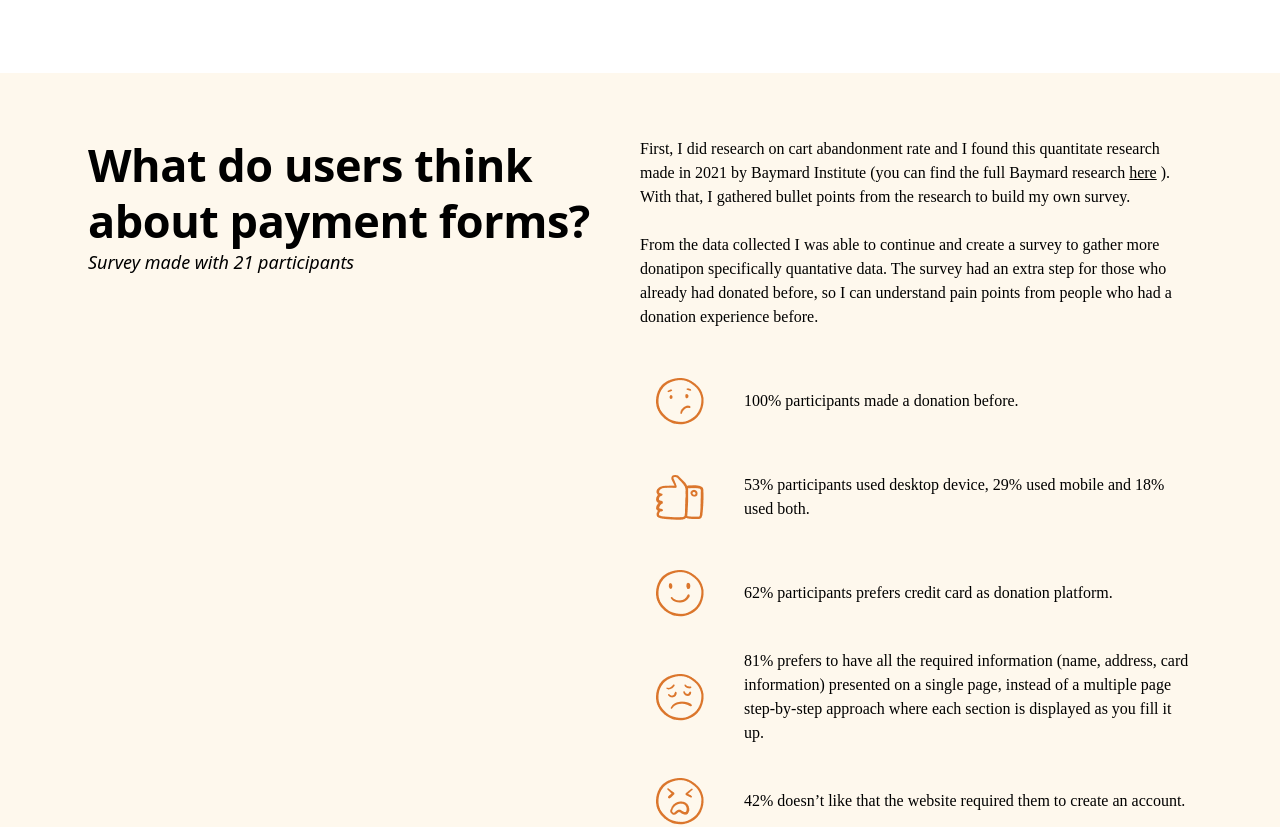
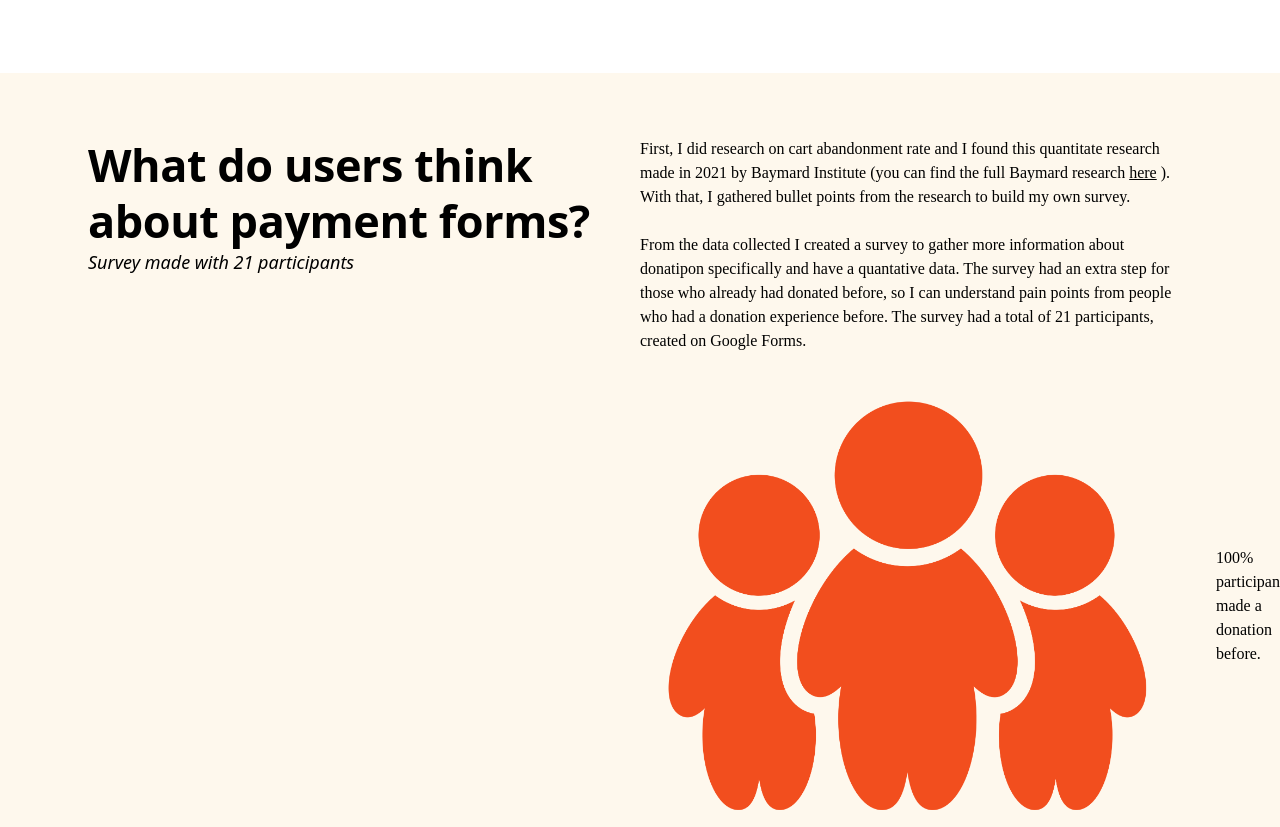
Before and after one commit to gustxyz/andressa-portfolio, a Next.js app: page /my-work/payment-form in a window 1280 px wide. Shown: the part 2081-2908 px from the top of the page. Built offline with nearby package versions, Linux system fonts and the light colour scheme.

Commit message:
icon-test

```diff
--- a/app/my-work/payment-form/page.tsx
+++ b/app/my-work/payment-form/page.tsx
@@ -103,16 +103,16 @@ const ResearchDescription = (
     I gathered bullet points from the research to build my own survey.
     <br />
     <br />
-    From the data collected I was able to continue and create a survey to gather
-    more donatipon specifically quantative data. The survey had an extra step for those who already had
-    donated before, so I can understand pain points from people who had a donation experience before.
+    From the data collected I created a survey to gather
+    more information about donatipon specifically and have a quantative data. The survey had an extra step for those who already had
+    donated before, so I can understand pain points from people who had a donation experience before. The survey had a total of 21 participants, created on Google Forms.
 
   </>
 );
 
 const researchItems: ResearchItem[] = [
   {
-    imgPath: "/images/sad2_emoji.png",
+    imgPath: "/images/icon-people.png",
     description:
       "100% participants made a donation before.",
   },
```
Also changed, not shown: public/images/icon-people.png (added).
